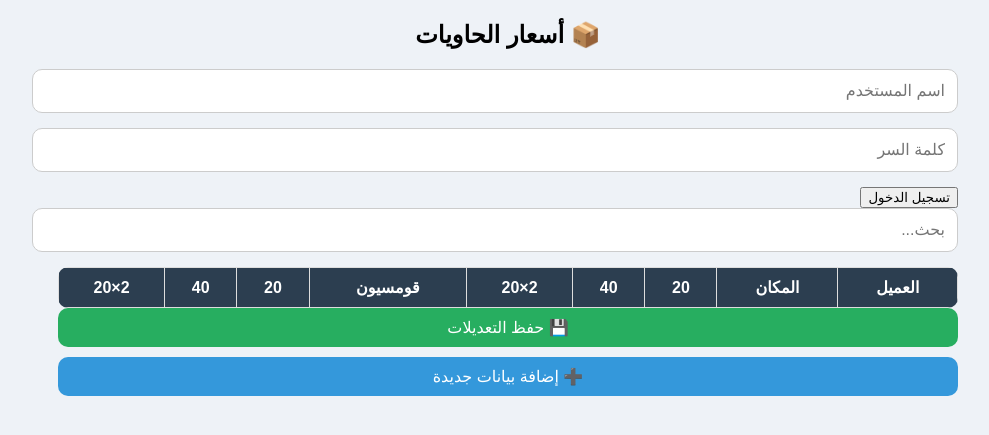
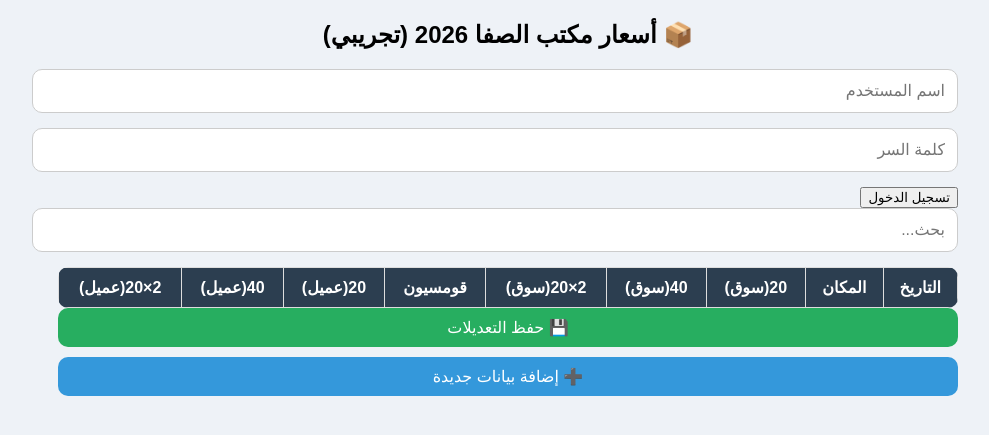
Before and after one commit to AhmedAlazhary/safaprices2026, a plain HTML site: page index.html in a window 1280 px wide. Shown: the part 65-500 px from the top of the page, without its empty margins (132-1121 px from the left). Drawn offline with Linux system fonts and the light colour scheme.

Commit message:
editing some data

```diff
--- a/index.html
+++ b/index.html
@@ -3,7 +3,7 @@
 <head>
 <meta charset="UTF-8">
 <meta name="viewport" content="width=device-width, initial-scale=1.0">
-<title>تطبيق الأسعار - ديناميكي</title>
+<title>SAFAtrans PRICES 2026</title>
 
 <style>
 body { font-family: Arial; padding: 15px; background:#eef2f7; margin:0; }
@@ -45,7 +45,7 @@ th { background:#2c3e50; color:#fff; }
 <div class="container">
   <div class="header">
     <img src="logo.png" style="max-width:150px;">
-    <h2>📦 أسعار الحاويات</h2>
+    <h2>📦 أسعار مكتب الصفا 2026 (تجريبي)</h2>
   </div>
 
   <!-- تسجيل دخول -->
@@ -60,15 +60,15 @@ th { background:#2c3e50; color:#fff; }
   <table>
     <thead>
       <tr>
-        <th>العميل</th>
+        <th>التاريخ</th>
         <th>المكان</th>
-        <th>20</th>
-        <th>40</th>
-        <th>2×20</th>
+        <th>20(سوق)</th>
+        <th>40(سوق)</th>
+        <th>2×20(سوق)</th>
         <th>قومسيون</th>
-        <th>20</th>
-        <th>40</th>
-        <th>2×20</th>
+        <th>20(عميل)</th>
+        <th>40(عميل)</th>
+        <th>2×20(عميل)</th>
       </tr>
     </thead>
     <tbody id="tableBody"></tbody>
@@ -196,7 +196,7 @@ function saveData(){
     }
   });
 
-  alert("تم الحفظ بدون مسح البيانات ✅");
+  alert("تم الحفظ ✅");
 }
 
 // إضافة سطر جديد
```
